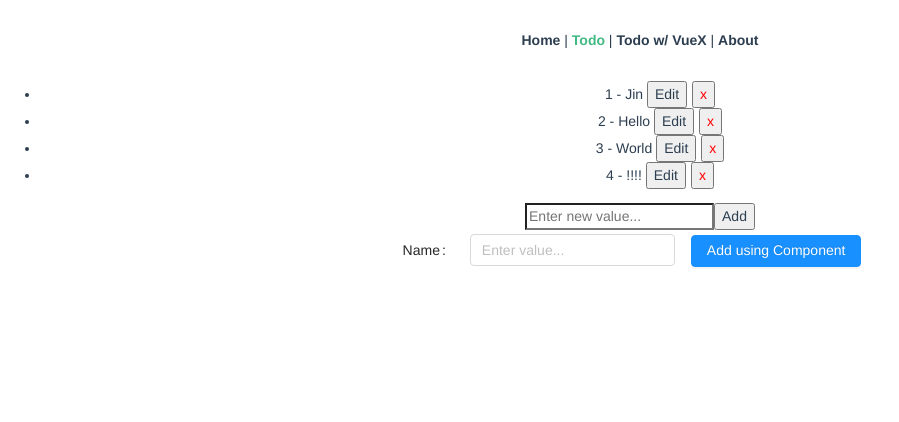
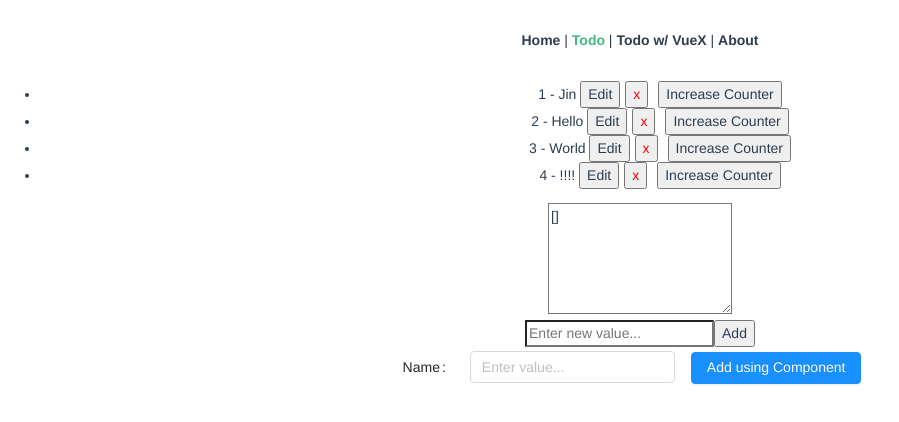
Before and after one commit to minhhungit/DemoVueAspNetCore, a Vue app in the folder hello-world/: page /todo in a window 1280 px wide. Shown: the top 422 px of the page, without its empty margins (0-899 px from the left). Built offline with nearby package versions, Linux system fonts and the light colour scheme.

Commit message:
demo increase counter with $emit

```diff
--- a/hello-world/src/components/todo/TodoItem.vue
+++ b/hello-world/src/components/todo/TodoItem.vue
@@ -9,6 +9,7 @@
       <button v-on:click="edit()">Edit</button>
       <button class="remove-button" v-on:click="remove(item.id)">x</button>
     </span>
+    <button v-on:click="increaseCounter(item.id)" style="margin-left: 10px">Increase Counter</button>
   </span>
 </template>
 
@@ -54,5 +55,9 @@ export default class TodoItem extends Vue {
     this.isEditMode = false;
     this.editableItem = null;
   }
+
+  private increaseCounter(id: number): void {
+    this.$emit('increaseCounterEvt', id);
+  }
 }
 </script>
--- a/hello-world/src/components/todo/TodoList.vue
+++ b/hello-world/src/components/todo/TodoList.vue
@@ -1,15 +1,28 @@
 <template>
-  <ul>
-    <li v-for="item in items" v-bind:key="item.id">
-      <TodoItem v-bind:item="item" v-on:update="onUpdate" v-on:remove="onRemove" />
-    </li>
-  </ul>
+  <span>
+    <ul>
+      <li v-for="item in items" v-bind:key="item.id">
+        <TodoItem
+          v-bind:item="item"
+          v-on:update="onUpdate"
+          v-on:remove="onRemove"
+          v-on:increaseCounterEvt="doSomething"
+        />
+      </li>
+    </ul>
+    <textarea rows="5" v-model="countersText" />
+  </span>
 </template>
 
 <script lang="ts">
 import { Component, Vue, Prop } from 'vue-property-decorator';
 import TodoItem from './TodoItem.vue';
 import { TodoItemModel } from '@/components/todo/models/todo-item-model';
+
+export interface Counter {
+  Id: number;
+  Value: number;
+}
 
 @Component({
   components: {
@@ -18,6 +31,15 @@ import { TodoItemModel } from '@/components/todo/models/todo-item-model';
 })
 export default class TodoList extends Vue {
   @Prop() private items!: TodoItemModel[];
+  private counters: Counter[] = [];
+
+  constructor() {
+    super();
+  }
+
+  private get countersText() {
+    return JSON.stringify(this.counters);
+  }
 
   private onUpdate(item: TodoItemModel): void {
     this.$emit('update', item);
@@ -26,5 +48,20 @@ export default class TodoList extends Vue {
   private onRemove(id: number): void {
     this.$emit('remove', id);
   }
+
+  private doSomething(id: number): void {
+    let counterById = this.counters.find(x => x.Id === id);
+
+    if (counterById) {
+      counterById.Value = counterById.Value + 1;
+    } else {
+      counterById = {
+        Id: id,
+        Value: 1,
+      };
+
+      this.counters = [...this.counters, counterById];
+    }
+  }
 }
 </script>
```
